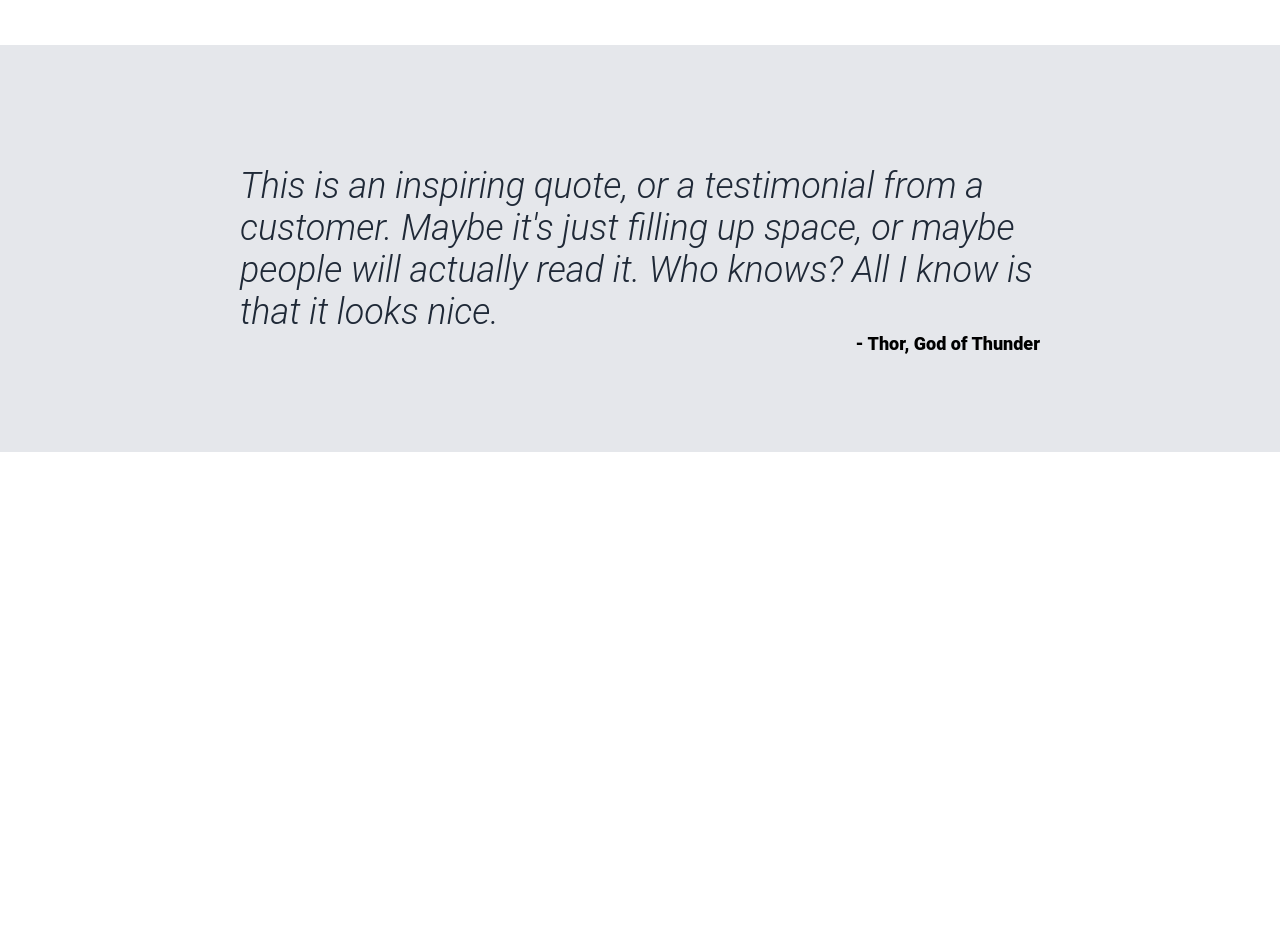
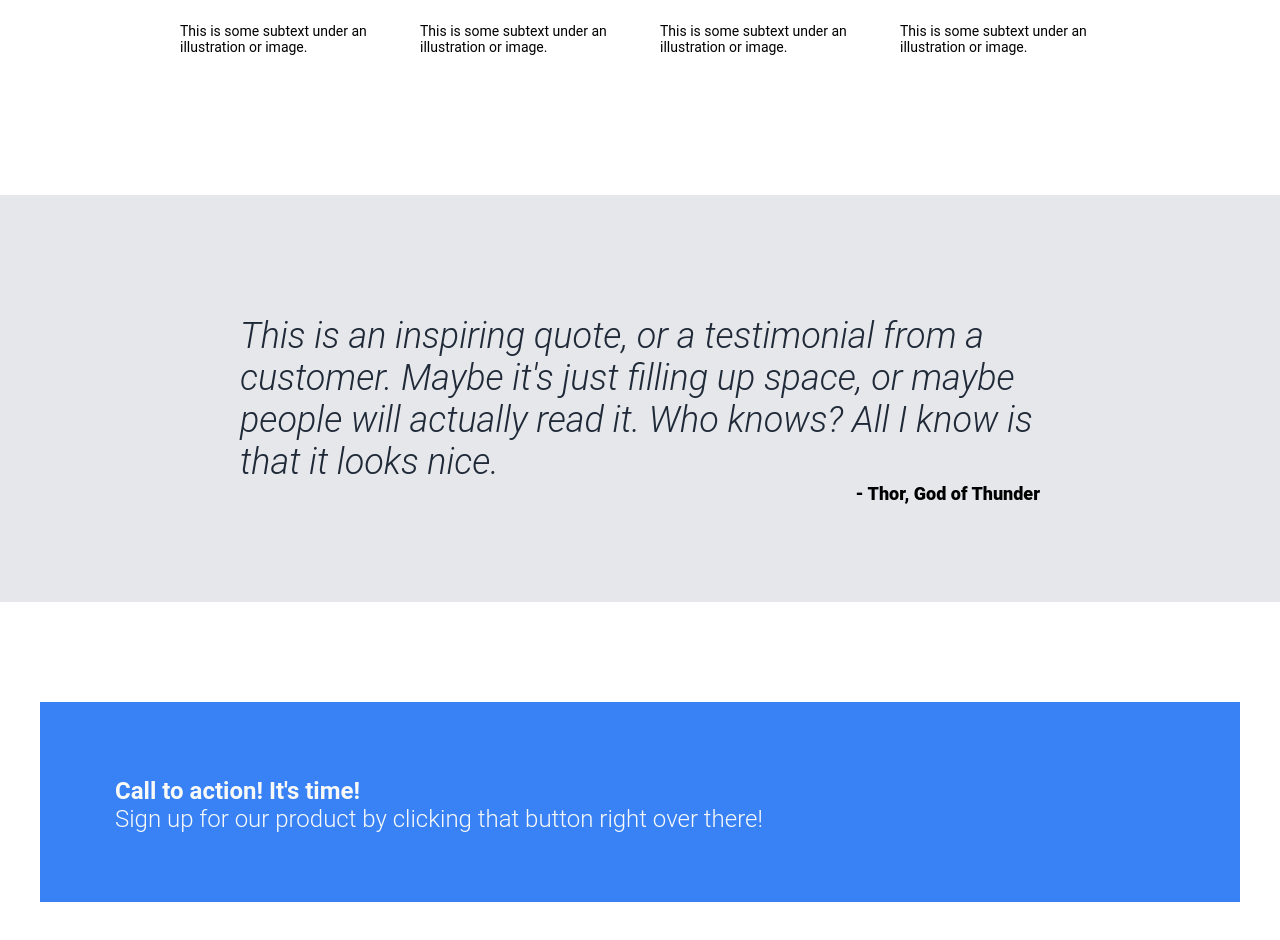
Before and after one commit to derekdhardin/TLOP-landing-page, a plain HTML site: page index.html in a window 1280 px wide. Shown: the part 968-1908 px from the top of the page. Before the commit the page ends 1420 px from the top, so only its background shows below. Drawn offline with Linux system fonts and the light colour scheme.

Commit message:
add(section): Add call-to-action with subsequent styling

```diff
--- a/index.html
+++ b/index.html
@@ -103,6 +103,18 @@
             </div>
         </div>
 
+        <div class="call-to-action-section">
+            <div class="box-container">
+                <div class="left-side">
+                    <h4>Call to action! It's time!</h4>
+                    <p>Sign up for our product by clicking that button right over there!</p>
+                </div>
+                <div class="right-side">
+
+                </div>
+            </div>
+        </div>
+
     </div>
 
     <footer>
--- a/stylesheet.css
+++ b/stylesheet.css
@@ -178,3 +178,28 @@ main-wrapper {
     align-items: end;
     padding-bottom: 98px;
 }
+
+.call-to-action-section {
+    display:flex;
+
+    margin-top: 100px;
+
+    justify-content: center;
+
+    margin-bottom: 75px;
+}
+
+.box-container {
+    background-color: #3882F6;
+    width: 1200px;
+    height: 200px;
+
+}
+
+.left-side {
+    margin: 75px;
+}
+
+.left-side p {
+    font-weight: 300;
+}
```
